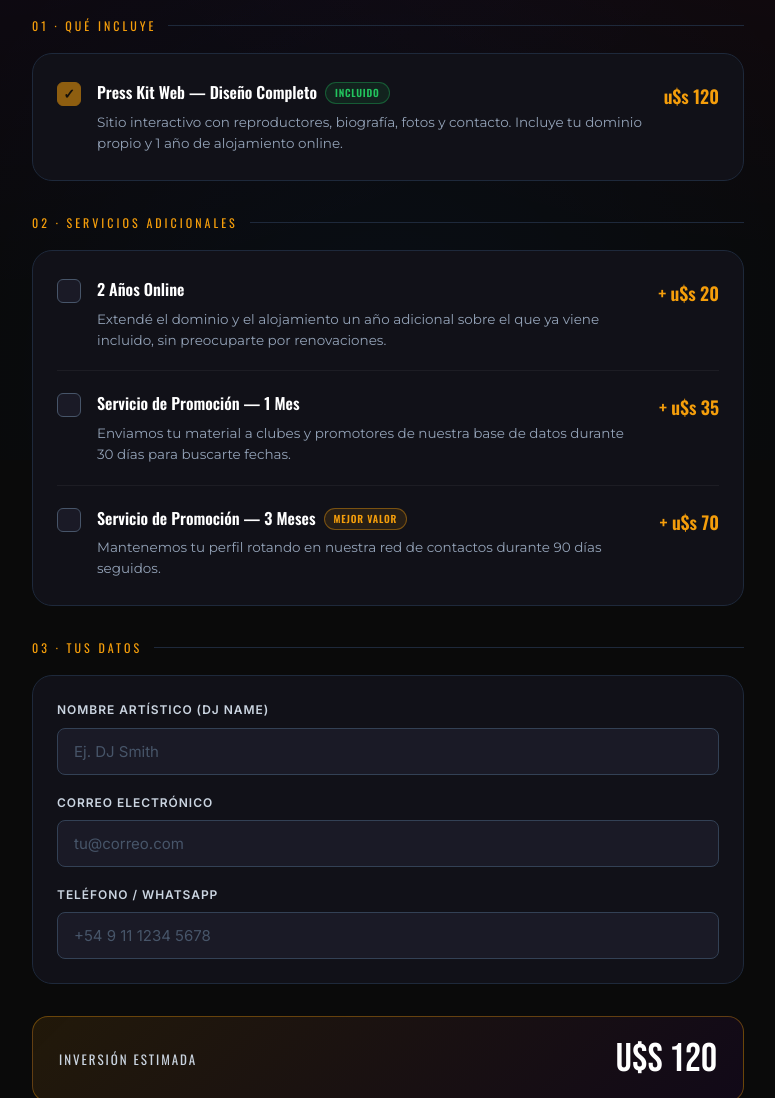
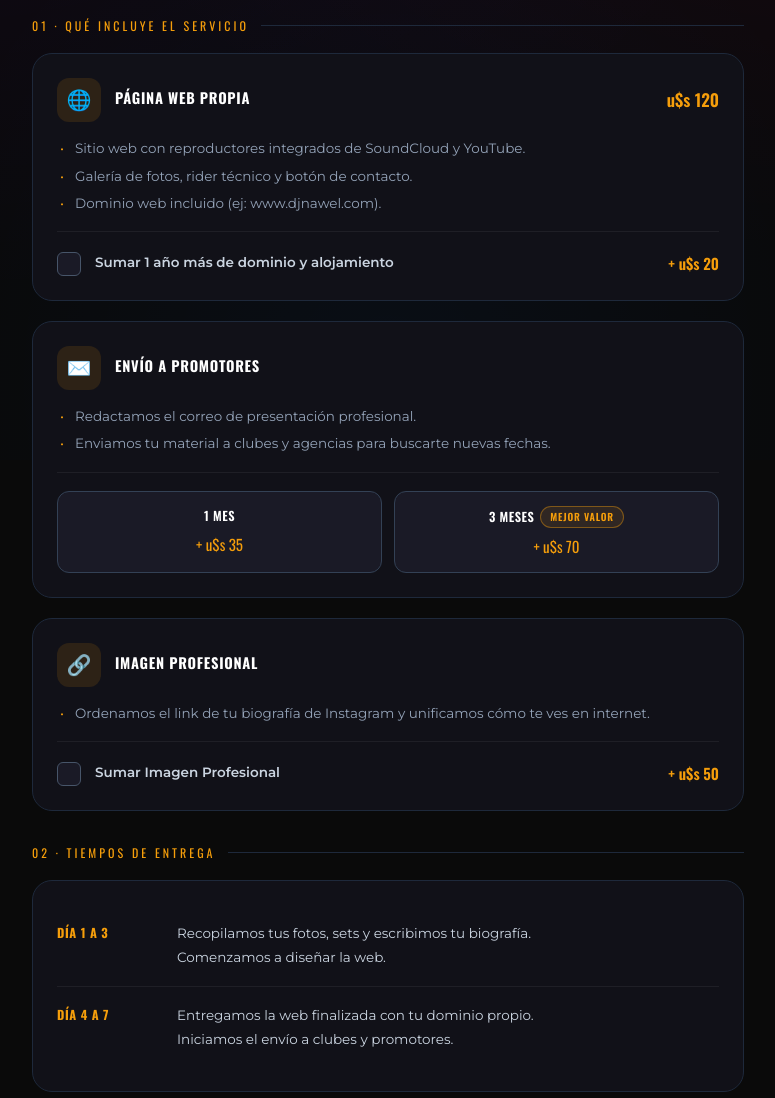
Before and after one commit to Nawemediagmail/NAWEMEDIA-WEB, a plain HTML site: page sitio/press-kit-web/index.html in a window 1280 px wide. Shown: the part 340-1438 px from the top of the page, without its empty margins (252-1027 px from the left). Drawn offline with nearby package versions, Linux system fonts and the light colour scheme.

Commit message:
Reorganizar checkout del Press Kit Web con explicaciones y tiempos de entrega
* Add Press Kit Web checkout page as intermediate step before onboarding

Adds /press-kit-web (itemized review + PayPal invoice checkout, styled
with the NAWEMEDIA design system) and a public serverless endpoint that
emails the client a real PayPal invoice for the selected items, sitting
between the home page and the onboarding form.

Co-Authored-By: Claude Sonnet 5 <noreply@anthropic.com>
Claude-Session: https://claude.ai/code/session_01K5YdJ7bEjXoUiShcDtbzfa

* Link home to Press Kit Web checkout page and add thank-you redirect flow

Adds a "Pedí el tuyo" link on the Electronic Press Kits service card
pointing to /press-kit-web/. On the checkout page, the success modal now
thanks and congratulates the buyer, explains the invoice was emailed, and
redirects to the onboarding form when they press OK.

Co-Authored-By: Claude Sonnet 5 <noreply@anthropic.com>
Claude-Session: https://claude.ai/code/session_01K5YdJ7bEjXoUiShcDtbzfa

* Reorganize press kit checkout with explanations per item and delivery timeline

Groups each concept (página web propia, envío a promotores, imagen
profesional) into a single card with an icon, a bullet-point explanation
of what it includes, and its pricing control inline — instead of a
separate generic checklist. Adds a new "Imagen Profesional" add-on
(+u$s50) and a "Tiempos de Entrega" section with the day-by-day delivery
timeline.

Co-Authored-By: Claude Sonnet 5 <noreply@anthropic.com>
Claude-Session: https://claude.ai/code/session_01K5YdJ7bEjXoUiShcDtbzfa

---------

Co-authored-by: Claude <noreply@anthropic.com>

```diff
--- a/sitio/api/press-kit-payment.js
+++ b/sitio/api/press-kit-payment.js
@@ -42,6 +42,11 @@ const ADDONS = {
     name: 'Servicio de Promoción — 3 Meses',
     description: 'Envío de tu material a clubes y promotores de nuestra base de datos durante 90 días.',
     unitPrice: 70,
+  },
+  imgpro: {
+    name: 'Imagen Profesional',
+    description: 'Ordenamos el link de tu biografía de Instagram y unificamos cómo te ves en internet.',
+    unitPrice: 50,
   },
 };
 
--- a/sitio/press-kit-web/index.html
+++ b/sitio/press-kit-web/index.html
@@ -178,6 +178,66 @@
     .card { padding: 4px 16px; }
     .item-row { flex-wrap: wrap; }
   }
+
+  /* Concept cards (item + explanation + inline addon control) */
+  .concept-card { padding: 24px; }
+  .concept-card + .concept-card { margin-top: -12px; }
+  .concept-head { display: flex; align-items: flex-start; gap: 14px; margin-bottom: 16px; }
+  .concept-icon {
+    font-size: 20px; line-height: 1; width: 44px; height: 44px; border-radius: 12px;
+    background: rgba(245,158,11,0.12); color: var(--color-gold-bright);
+    display: flex; align-items: center; justify-content: center; flex-shrink: 0;
+  }
+  .concept-titlewrap { flex: 1; display: flex; align-items: center; padding-top: 8px; }
+  .concept-title {
+    font-family: var(--font-heading); font-size: 14.5px; font-weight: 700; text-transform: uppercase;
+    letter-spacing: 0.05em; color: #fff;
+  }
+  .concept-price {
+    font-family: var(--font-heading); font-size: 17px; font-weight: 600; color: var(--color-gold-bright);
+    white-space: nowrap; padding-top: 8px;
+  }
+  .concept-desc { margin: 0 0 18px; padding: 0; list-style: none; display: flex; flex-direction: column; gap: 7px; }
+  .concept-desc li { font-size: 13.5px; color: var(--color-text-muted); line-height: 1.5; padding-left: 18px; position: relative; }
+  .concept-desc li::before { content: '•'; position: absolute; left: 3px; color: var(--color-gold-bright); }
+
+  .addon-row {
+    display: flex; align-items: center; gap: 14px; padding-top: 18px;
+    border-top: 1px solid rgba(255,255,255,0.06); cursor: pointer; user-select: none;
+  }
+  .addon-row input { display: none; }
+  .addon-label { flex: 1; font-size: 13.5px; font-weight: 600; color: var(--color-text-secondary); }
+  .addon-price { font-family: var(--font-heading); font-size: 15px; font-weight: 600; color: var(--color-gold-bright); white-space: nowrap; }
+
+  .promo-options { display: flex; gap: 12px; padding-top: 18px; border-top: 1px solid rgba(255,255,255,0.06); flex-wrap: wrap; }
+  .promo-option {
+    flex: 1; min-width: 150px; display: flex; flex-direction: column; align-items: center; gap: 6px;
+    background: var(--color-bg-elevated); border: 1px solid var(--color-border-default); border-radius: 12px;
+    padding: 14px 12px; cursor: pointer; transition: all 0.2s; text-align: center;
+  }
+  .promo-option input { display: none; }
+  .promo-option.is-checked { border-color: var(--color-gold-bright); background: rgba(245,158,11,0.08); }
+  .promo-option-label {
+    font-family: var(--font-heading); font-size: 12.5px; font-weight: 600; color: #fff; text-transform: uppercase;
+    letter-spacing: 0.04em; display: flex; align-items: center; gap: 6px;
+  }
+  .promo-option-price { font-family: var(--font-heading); font-size: 15px; color: var(--color-gold-bright); }
+
+  /* Timeline */
+  .timeline-row { display: flex; gap: 20px; padding: 18px 0; border-bottom: 1px solid rgba(255,255,255,0.06); }
+  .timeline-row:last-child { border-bottom: none; }
+  .timeline-day {
+    flex-shrink: 0; width: 100px; font-family: var(--font-heading); font-size: 12.5px; font-weight: 700;
+    text-transform: uppercase; letter-spacing: 0.05em; color: var(--color-gold-bright);
+  }
+  .timeline-desc p { margin: 0 0 4px; font-size: 13.5px; color: var(--color-text-secondary); line-height: 1.5; }
+  .timeline-desc p:last-child { margin-bottom: 0; }
+
+  @media (max-width: 480px) {
+    .concept-head { flex-wrap: wrap; }
+    .concept-price { width: 100%; padding-top: 0; }
+    .timeline-row { flex-direction: column; gap: 6px; }
+  }
 </style>
 </head>
 <body>
@@ -201,57 +261,85 @@
 
   <form id="checkout-form">
 
-    <p class="section-label">01 · Qué Incluye</p>
-    <div class="card">
-      <div class="item-row">
-        <label class="checkbox-container">
-          <input type="checkbox" checked disabled>
+    <p class="section-label">01 · Qué Incluye el Servicio</p>
+
+    <div class="card concept-card">
+      <div class="concept-head">
+        <span class="concept-icon">🌐</span>
+        <div class="concept-titlewrap"><div class="concept-title">Página Web Propia</div></div>
+        <div class="concept-price">u$s 120</div>
+      </div>
+      <ul class="concept-desc">
+        <li>Sitio web con reproductores integrados de SoundCloud y YouTube.</li>
+        <li>Galería de fotos, rider técnico y botón de contacto.</li>
+        <li>Dominio web incluido (ej: www.djnawel.com).</li>
+      </ul>
+      <label class="addon-row" for="addon-ext2y">
+        <span class="checkbox-container">
+          <input type="checkbox" class="addon-checkbox" id="addon-ext2y" data-key="ext2y" data-price="20">
           <span class="checkmark"></span>
+        </span>
+        <span class="addon-label">Sumar 1 año más de dominio y alojamiento</span>
+        <span class="addon-price">+ u$s 20</span>
+      </label>
+    </div>
+
+    <div class="card concept-card">
+      <div class="concept-head">
+        <span class="concept-icon">✉️</span>
+        <div class="concept-titlewrap"><div class="concept-title">Envío a Promotores</div></div>
+      </div>
+      <ul class="concept-desc">
+        <li>Redactamos el correo de presentación profesional.</li>
+        <li>Enviamos tu material a clubes y agencias para buscarte nuevas fechas.</li>
+      </ul>
+      <div class="promo-options">
+        <label class="promo-option" id="promo-option-1" for="addon-promo1">
+          <input type="checkbox" class="addon-checkbox" id="addon-promo1" data-key="promo1" data-price="35">
+          <span class="promo-option-label">1 Mes</span>
+          <span class="promo-option-price">+ u$s 35</span>
         </label>
-        <div class="item-info">
-          <div class="item-title">Press Kit Web — Diseño Completo <span class="badge-included">Incluido</span></div>
-          <div class="item-desc">Sitio interactivo con reproductores, biografía, fotos y contacto. Incluye tu dominio propio y 1 año de alojamiento online.</div>
-        </div>
-        <div class="item-price">u$s 120</div>
+        <label class="promo-option" id="promo-option-3" for="addon-promo3">
+          <input type="checkbox" class="addon-checkbox" id="addon-promo3" data-key="promo3" data-price="70">
+          <span class="promo-option-label">3 Meses <span class="badge">Mejor Valor</span></span>
+          <span class="promo-option-price">+ u$s 70</span>
+        </label>
       </div>
     </div>
 
-    <p class="section-label">02 · Servicios Adicionales</p>
-    <div class="card">
-      <div class="item-row">
-        <label class="checkbox-container">
-          <input type="checkbox" class="addon-checkbox" id="addon-ext2y" data-key="ext2y" data-price="20">
+    <div class="card concept-card">
+      <div class="concept-head">
+        <span class="concept-icon">🔗</span>
+        <div class="concept-titlewrap"><div class="concept-title">Imagen Profesional</div></div>
+      </div>
+      <ul class="concept-desc">
+        <li>Ordenamos el link de tu biografía de Instagram y unificamos cómo te ves en internet.</li>
+      </ul>
+      <label class="addon-row" for="addon-imgpro">
+        <span class="checkbox-container">
+          <input type="checkbox" class="addon-checkbox" id="addon-imgpro" data-key="imgpro" data-price="50">
           <span class="checkmark"></span>
-        </label>
-        <div class="item-info">
-          <div class="item-title">2 Años Online</div>
-          <div class="item-desc">Extendé el dominio y el alojamiento un año adicional sobre el que ya viene incluido, sin preocuparte por renovaciones.</div>
+        </span>
+        <span class="addon-label">Sumar Imagen Profesional</span>
+        <span class="addon-price">+ u$s 50</span>
+      </label>
+    </div>
+
+    <p class="section-label">02 · Tiempos de Entrega</p>
+    <div class="card card-plain">
+      <div class="timeline-row">
+        <div class="timeline-day">Día 1 a 3</div>
+        <div class="timeline-desc">
+          <p>Recopilamos tus fotos, sets y escribimos tu biografía.</p>
+          <p>Comenzamos a diseñar la web.</p>
         </div>
-        <div class="item-price">+ u$s 20</div>
       </div>
-
-      <div class="item-row">
-        <label class="checkbox-container">
-          <input type="checkbox" class="addon-checkbox" id="addon-promo1" data-key="promo1" data-price="35">
-          <span class="checkmark"></span>
-        </label>
-        <div class="item-info">
-          <div class="item-title">Servicio de Promoción — 1 Mes</div>
-          <div class="item-desc">Enviamos tu material a clubes y promotores de nuestra base de datos durante 30 días para buscarte fechas.</div>
+      <div class="timeline-row">
+        <div class="timeline-day">Día 4 a 7</div>
+        <div class="timeline-desc">
+          <p>Entregamos la web finalizada con tu dominio propio.</p>
+          <p>Iniciamos el envío a clubes y promotores.</p>
         </div>
-        <div class="item-price">+ u$s 35</div>
-      </div>
-
-      <div class="item-row">
-        <label class="checkbox-container">
-          <input type="checkbox" class="addon-checkbox" id="addon-promo3" data-key="promo3" data-price="70">
-          <span class="checkmark"></span>
-        </label>
-        <div class="item-info">
-          <div class="item-title">Servicio de Promoción — 3 Meses <span class="badge">Mejor Valor</span></div>
-          <div class="item-desc">Mantenemos tu perfil rotando en nuestra red de contactos durante 90 días seguidos.</div>
-        </div>
-        <div class="item-price">+ u$s 70</div>
       </div>
     </div>
 
@@ -321,7 +409,15 @@
       window.location.href = ONBOARDING_URL;
     });
 
-    const STORAGE_KEYS = ['addon-ext2y', 'addon-promo1', 'addon-promo3', 'dj-name', 'dj-email', 'dj-phone'];
+    const STORAGE_KEYS = ['addon-ext2y', 'addon-promo1', 'addon-promo3', 'addon-imgpro', 'dj-name', 'dj-email', 'dj-phone'];
+
+    const promoOption1 = document.getElementById('promo-option-1');
+    const promoOption3 = document.getElementById('promo-option-3');
+
+    const syncPromoOptions = () => {
+      promoOption1.classList.toggle('is-checked', promo1.checked);
+      promoOption3.classList.toggle('is-checked', promo3.checked);
+    };
 
     const loadState = () => {
       checkboxes.forEach((cb) => {
@@ -333,6 +429,7 @@
         if (saved) input.value = saved;
       });
       calculateTotal();
+      syncPromoOptions();
       validateForm();
     };
 
@@ -349,6 +446,7 @@
       box.addEventListener('change', (e) => {
         if (e.target.id === 'addon-promo1' && e.target.checked) promo3.checked = false;
         if (e.target.id === 'addon-promo3' && e.target.checked) promo1.checked = false;
+        syncPromoOptions();
         calculateTotal();
       });
     });
```
